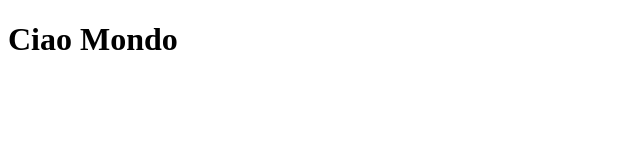
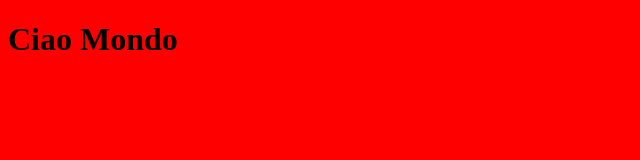
Before and after one commit to orlandomanfredini/htmlcss-hello, a plain HTML site: page index.html in a window 1280 px wide. Shown: the whole page, without its empty margins (0-640 px from the left). Drawn offline with Linux system fonts and the light colour scheme.

Commit message:
Add css: background color

```diff
--- a/index.html
+++ b/index.html
@@ -1,6 +1,7 @@
 <!DOCTYPE html>
 <html lang="en">
 <head>
+    <link rel="stylesheet" href="style.css">
     <meta charset="UTF-8">
     <meta name="viewport" content="width=device-width, initial-scale=1.0">
     <title>Document</title>
--- /dev/null
+++ b/style.css
@@ -0,0 +1,9 @@
+*{
+  box-sizing: border-box;
+  margin; 0;
+  padding: 0;
+}
+
+body{
+    background-color: red;
+}
```
